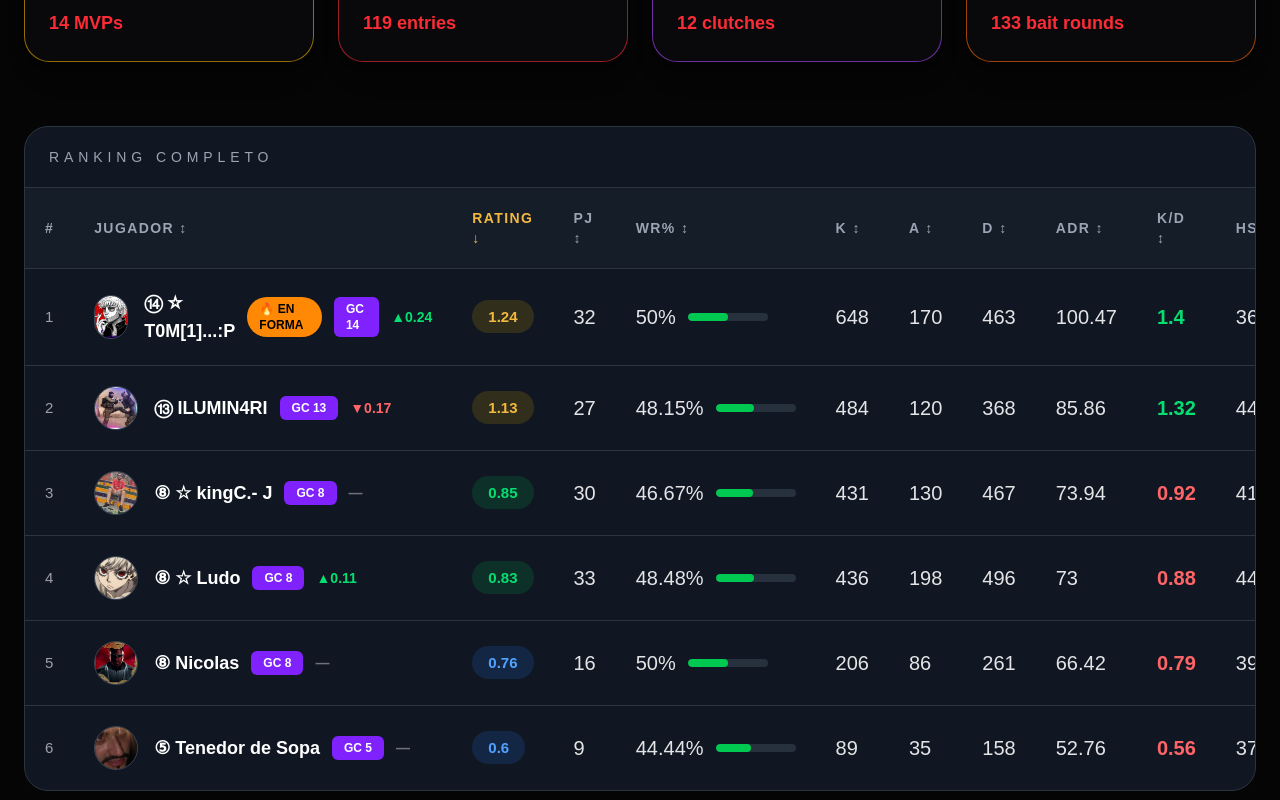
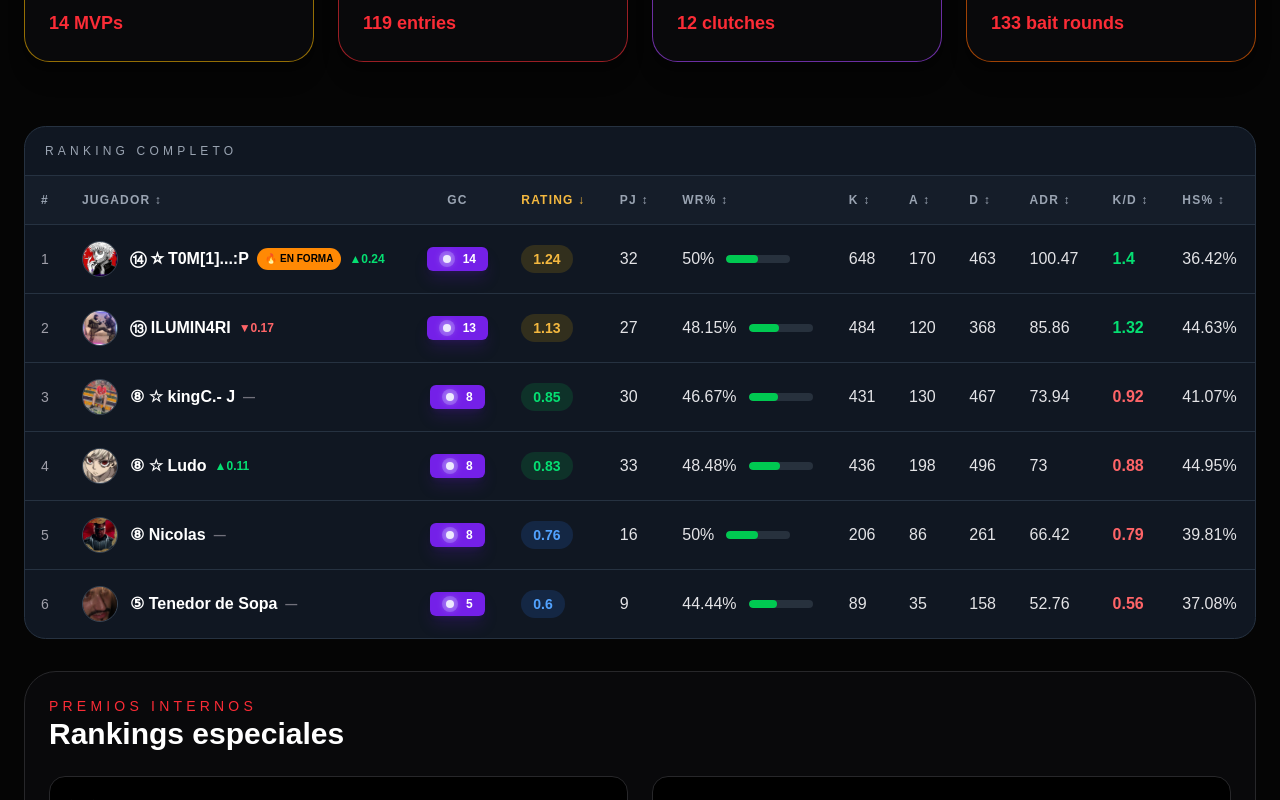
Before and after one commit to lmcondeking/cs2-stats4newbas, a Next.js app: page / in a window 1280 px wide. Shown: the part 1420-2220 px from the top of the page. Built offline with nearby package versions, Linux system fonts and the light colour scheme.

Commit message:
Mejora visual ranking GC

```diff
--- a/src/app/page.tsx
+++ b/src/app/page.tsx
@@ -237,29 +237,30 @@ export default function Home() {
         <div className="grid gap-8">
           <section
             id="ranking"
-            className="overflow-hidden rounded-[1.5rem] border border-[#2b3542] bg-[#101722]"
+            className="overflow-hidden rounded-[1.35rem] border border-[#263241] bg-[#101722]"
           >
-            <div className="border-b border-[#2b3542] px-6 py-5">
-              <p className="text-sm uppercase tracking-[0.35em] text-[#9aa4b2]">
+            <div className="border-b border-[#263241] px-5 py-4">
+              <p className="text-xs uppercase tracking-[0.35em] text-[#9aa4b2]">
                 Ranking completo
               </p>
             </div>
 
             <div className="overflow-x-auto">
-              <table className="w-full min-w-[1180px]">
+              <table className="w-full min-w-[1120px]">
                 <thead className="bg-[#151d29]">
-                  <tr className="text-left text-sm uppercase tracking-widest text-[#9aa4b2]">
-                    <th className="px-5 py-5">#</th>
-                    <th className="px-5 py-5">Jugador ↕</th>
-                    <th className="px-5 py-5 text-[#f4b83f]">Rating ↓</th>
-                    <th className="px-5 py-5">PJ ↕</th>
-                    <th className="px-5 py-5">WR% ↕</th>
-                    <th className="px-5 py-5">K ↕</th>
-                    <th className="px-5 py-5">A ↕</th>
-                    <th className="px-5 py-5">D ↕</th>
-                    <th className="px-5 py-5">ADR ↕</th>
-                    <th className="px-5 py-5">K/D ↕</th>
-                    <th className="px-5 py-5">HS% ↕</th>
+                  <tr className="text-left text-xs uppercase tracking-widest text-[#9aa4b2]">
+                    <th className="px-4 py-4">#</th>
+                    <th className="px-4 py-4">Jugador ↕</th>
+                    <th className="px-4 py-4 text-center">GC</th>
+                    <th className="px-4 py-4 text-[#f4b83f]">Rating ↓</th>
+                    <th className="px-4 py-4">PJ ↕</th>
+                    <th className="px-4 py-4">WR% ↕</th>
+                    <th className="px-4 py-4">K ↕</th>
+                    <th className="px-4 py-4">A ↕</th>
+                    <th className="px-4 py-4">D ↕</th>
+                    <th className="px-4 py-4">ADR ↕</th>
+                    <th className="px-4 py-4">K/D ↕</th>
+                    <th className="px-4 py-4">HS% ↕</th>
                   </tr>
                 </thead>
 
@@ -281,44 +282,40 @@ export default function Home() {
                     return (
                       <tr
                         key={player.steamid}
-                        className="border-t border-[#2b3542] text-[15px] text-zinc-200 transition hover:bg-[#172131]"
+                        className="border-t border-[#263241] text-sm text-zinc-200 transition hover:bg-[#172131]"
                       >
-                        <td className="px-5 py-5 text-zinc-400">
+                        <td className="px-4 py-4 text-zinc-400">
                           {index + 1}
                         </td>
 
-                        <td className="px-5 py-5">
+                        <td className="px-4 py-4">
                           <Link
                             href={`/player/${player.steamid}`}
-                            className="flex items-center gap-4"
+                            className="flex items-center gap-3"
                           >
-                            <span className="relative h-11 w-11 overflow-hidden rounded-full border border-[#3a4655]">
+                            <span className="relative h-9 w-9 overflow-hidden rounded-full border border-[#3a4655]">
                               <Image
                                 src={getPlayerAvatar(player.steamid)}
                                 alt={player.name}
                                 fill
-                                sizes="44px"
+                                sizes="36px"
                                 className="object-cover"
                               />
                             </span>
 
-                            <span className="flex items-center gap-3">
-                              <span className="text-lg font-black text-white">
+                            <span className="flex min-w-[250px] items-center gap-2">
+                              <span className="text-base font-black text-white">
                                 {player.name}
                               </span>
 
                               {isTop && (
-                                <span className="rounded-full bg-orange-400 px-3 py-1 text-xs font-black uppercase text-black">
+                                <span className="rounded-full bg-orange-400 px-2 py-1 text-[10px] font-black uppercase text-black">
                                   🔥 En forma
                                 </span>
                               )}
 
-                              <span className="rounded-md bg-violet-600 px-3 py-1 text-xs font-black text-white">
-                                GC {gc}
-                              </span>
-
                               <span
-                                className={`text-sm font-black ${
+                                className={`text-xs font-black ${
                                   trend.startsWith("▲")
                                     ? "text-green-400"
                                     : trend.startsWith("▼")
@@ -332,9 +329,18 @@ export default function Home() {
                           </Link>
                         </td>
 
-                        <td className="px-5 py-5">
+                        <td className="px-4 py-4 text-center">
+                          <span className="inline-flex items-center gap-2 rounded-md bg-violet-600/90 px-3 py-1 text-xs font-black text-white shadow-lg shadow-violet-900/30">
+                            <span className="relative flex h-4 w-4 items-center justify-center rounded-full bg-violet-300/30">
+                              <span className="h-2 w-2 rounded-full bg-violet-100 shadow-[0_0_8px_rgba(221,214,254,0.9)]" />
+                            </span>
+                            {gc}
+                          </span>
+                        </td>
+
+                        <td className="px-4 py-4">
                           <span
-                            className={`rounded-full px-4 py-2 font-black ${
+                            className={`rounded-full px-3 py-1.5 text-sm font-black ${
                               rating >= 1
                                 ? "bg-yellow-500/15 text-[#f4b83f]"
                                 : rating >= 0.8
@@ -346,12 +352,12 @@ export default function Home() {
                           </span>
                         </td>
 
-                        <td className="px-5 py-5 text-xl">{player.matches}</td>
+                        <td className="px-4 py-4 text-base">{player.matches}</td>
 
-                        <td className="px-5 py-5">
+                        <td className="px-4 py-4">
                           <div className="flex items-center gap-3">
-                            <span className="text-xl">{player.winrate}%</span>
-                            <span className="h-2 w-20 overflow-hidden rounded-full bg-[#27313d]">
+                            <span className="text-base">{player.winrate}%</span>
+                            <span className="h-2 w-16 overflow-hidden rounded-full bg-[#27313d]">
                               <span
                                 className="block h-full rounded-full bg-green-500"
                                 style={{
@@ -365,20 +371,20 @@ export default function Home() {
                           </div>
                         </td>
 
-                        <td className="px-5 py-5 text-xl">{player.kills}</td>
-                        <td className="px-5 py-5 text-xl">{player.assists}</td>
-                        <td className="px-5 py-5 text-xl">{player.deaths}</td>
-                        <td className="px-5 py-5 text-xl">{player.adr}</td>
+                        <td className="px-4 py-4 text-base">{player.kills}</td>
+                        <td className="px-4 py-4 text-base">{player.assists}</td>
+                        <td className="px-4 py-4 text-base">{player.deaths}</td>
+                        <td className="px-4 py-4 text-base">{player.adr}</td>
 
                         <td
-                          className={`px-5 py-5 text-xl font-black ${
+                          className={`px-4 py-4 text-base font-black ${
                             kdGood ? "text-green-400" : "text-red-400"
                           }`}
                         >
                           {player.kd}
                         </td>
 
-                        <td className="px-5 py-5 text-xl">
+                        <td className="px-4 py-4 text-base">
                           {player.hsPercent}%
                         </td>
                       </tr>
@@ -388,6 +394,7 @@ export default function Home() {
               </table>
             </div>
           </section>
+
           <section
             id="especiales"
             className="rounded-[2rem] border border-zinc-800 bg-zinc-950 p-6"
```
